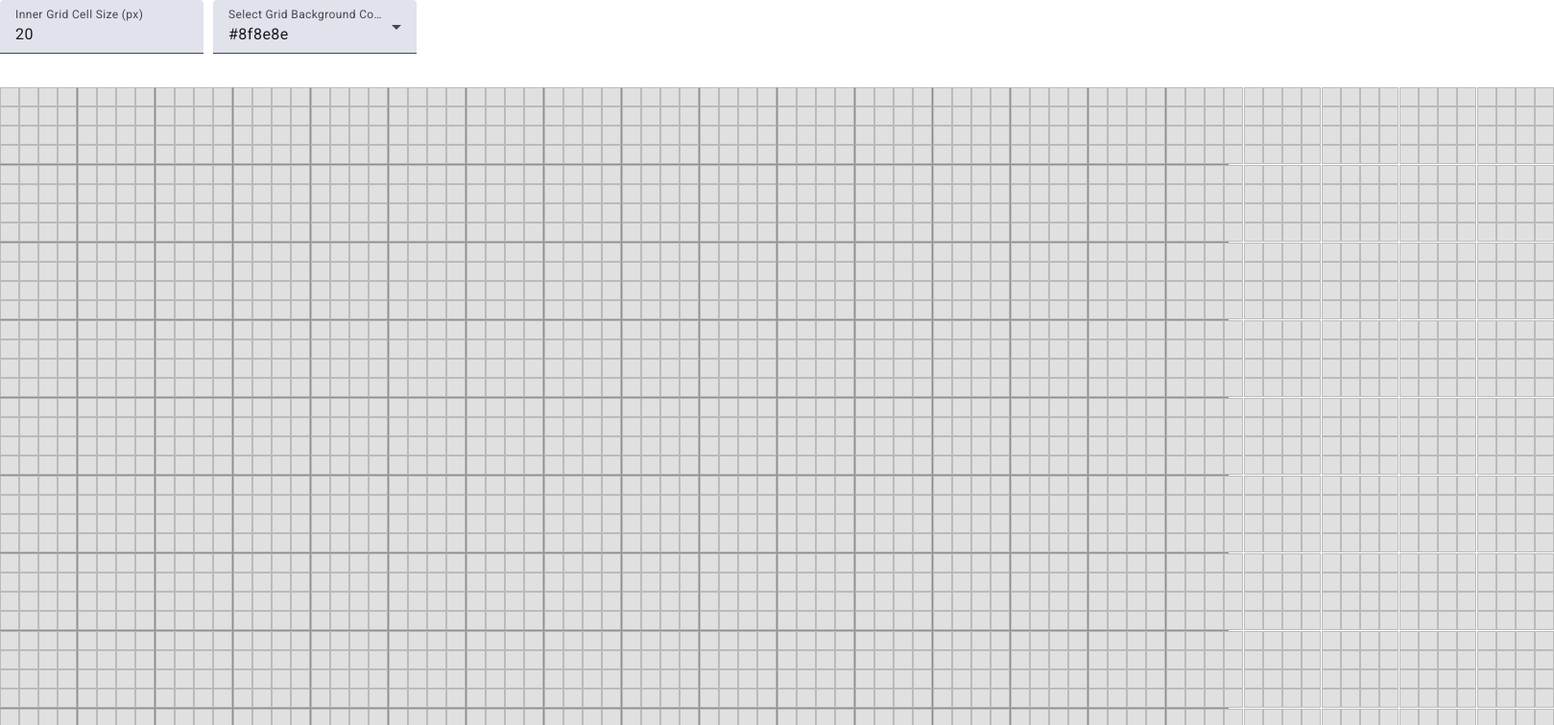
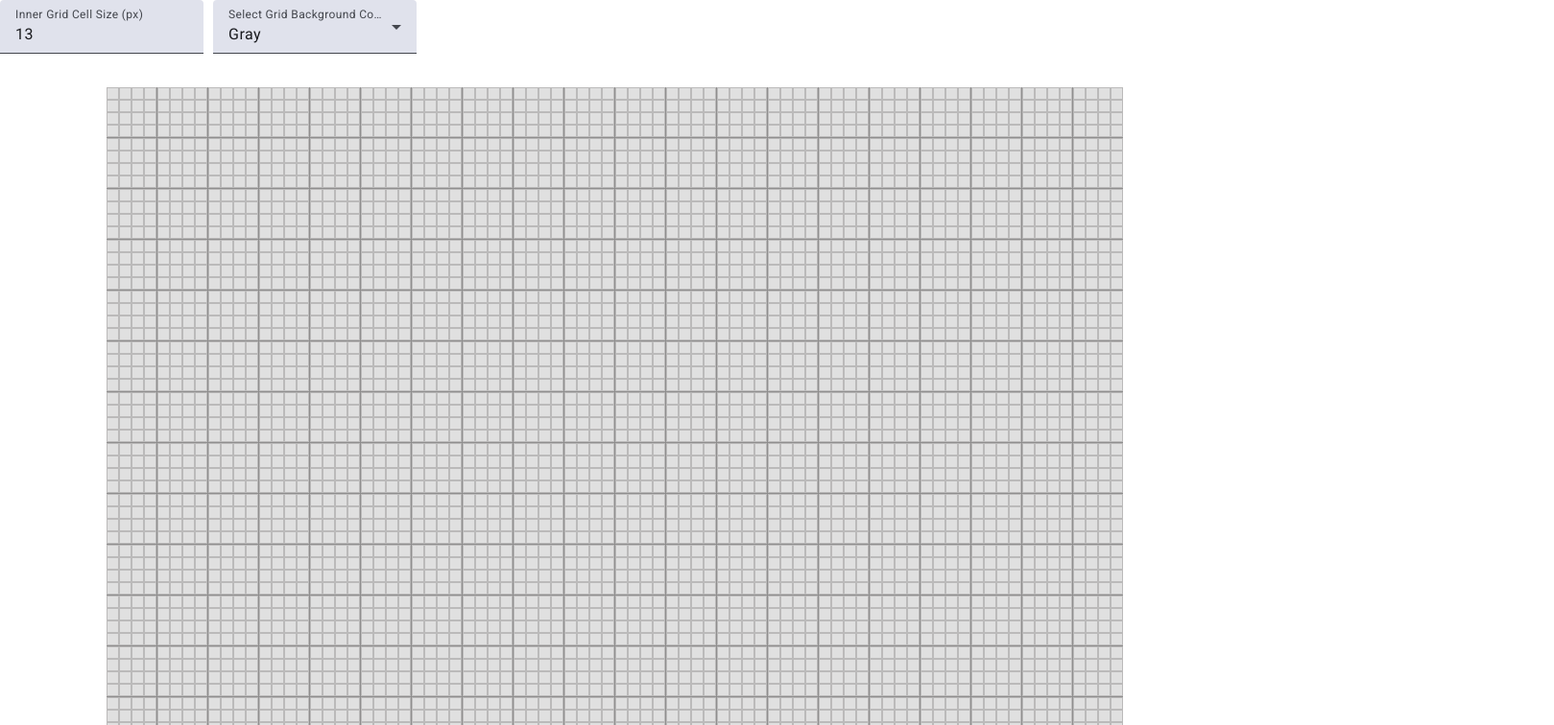
Before and after one commit to pratyush-glingtech/flow-chart, an Angular app: page / in a window 1280 px wide. Shown: the top 756 px of the page at 96% size, 1619 px wide, since content can reach past the window. Built offline with nearby package versions, Linux system fonts and the light colour scheme.

Commit message:
updated user-readable color code name

```diff
--- a/src/app/grids/grids.component.css
+++ b/src/app/grids/grids.component.css
@@ -17,7 +17,7 @@
 .grid {
     display: grid;
     gap: 1px;
-    background-color: #f75b8f;
+    /* background-color: #f75b8f; */
     max-width: 100%;
     width: fit-content;
     margin: 0 auto;
--- a/src/app/grids/grids.component.html
+++ b/src/app/grids/grids.component.html
@@ -8,8 +8,8 @@
         <mat-label>Select Grid Background Color</mat-label>
         <mat-select [(value)]="selectedColor" (selectionChange)="updateGridColor($event.value)">
             @for (color of colors; track color) {
-                <mat-option [value]="color">
-                    <span [style.background]="color" class="color-box"></span> {{ color }}
+                <mat-option [value]="color.code">
+                    <span [style.background]="color.code" class="color-box"></span> {{ color.name }}
                   </mat-option>
             }
         </mat-select>
--- a/src/app/grids/grids.component.ts
+++ b/src/app/grids/grids.component.ts
@@ -13,13 +13,19 @@ import { MatSelectModule } from '@angular/material/select';
 export class GridsComponent {
   outerGridSize: number = 20; // Fixed outer grid size (20x20)
   innerGridSize: number = 4;  // Fixed inner grid size (4x4)
-  cellSize: number = 20; // Default size of inner grid cells in pixels
+  cellSize: number = 13; // Default size of inner grid cells in pixels
   items: number[] = [];
   innerGridItems: number[] = [];
 
-  colors: string[] = ['#8f8e8e', '#5a5959', '#fa5a5a', '#43f870', '#5e5bf7', '#f75b8f'];
-  colorsName: string[] = ['Gray', 'Charcoal Gray', 'Coral Red', 'Lime Green', ' Electric Blue', 'Hot Pink']
-  selectedColor: string = this.colors[0];
+  colors: { name: string, code: string }[] = [
+    { name: 'Gray', code: '#8f8e8e' },
+    { name: 'Charcoal Gray', code: '#5a5959' },
+    { name: 'Coral Red', code: '#fa5a5a' },
+    { name: 'Lime Green', code: '#43f870' },
+    { name: 'Electric Blue', code: '#5e5bf7' },
+    { name: 'Hot Pink', code: '#f75b8f' }
+  ];
+  selectedColor: string = this.colors[0].code;
 
   constructor() {
     this.generateGrid();
```
